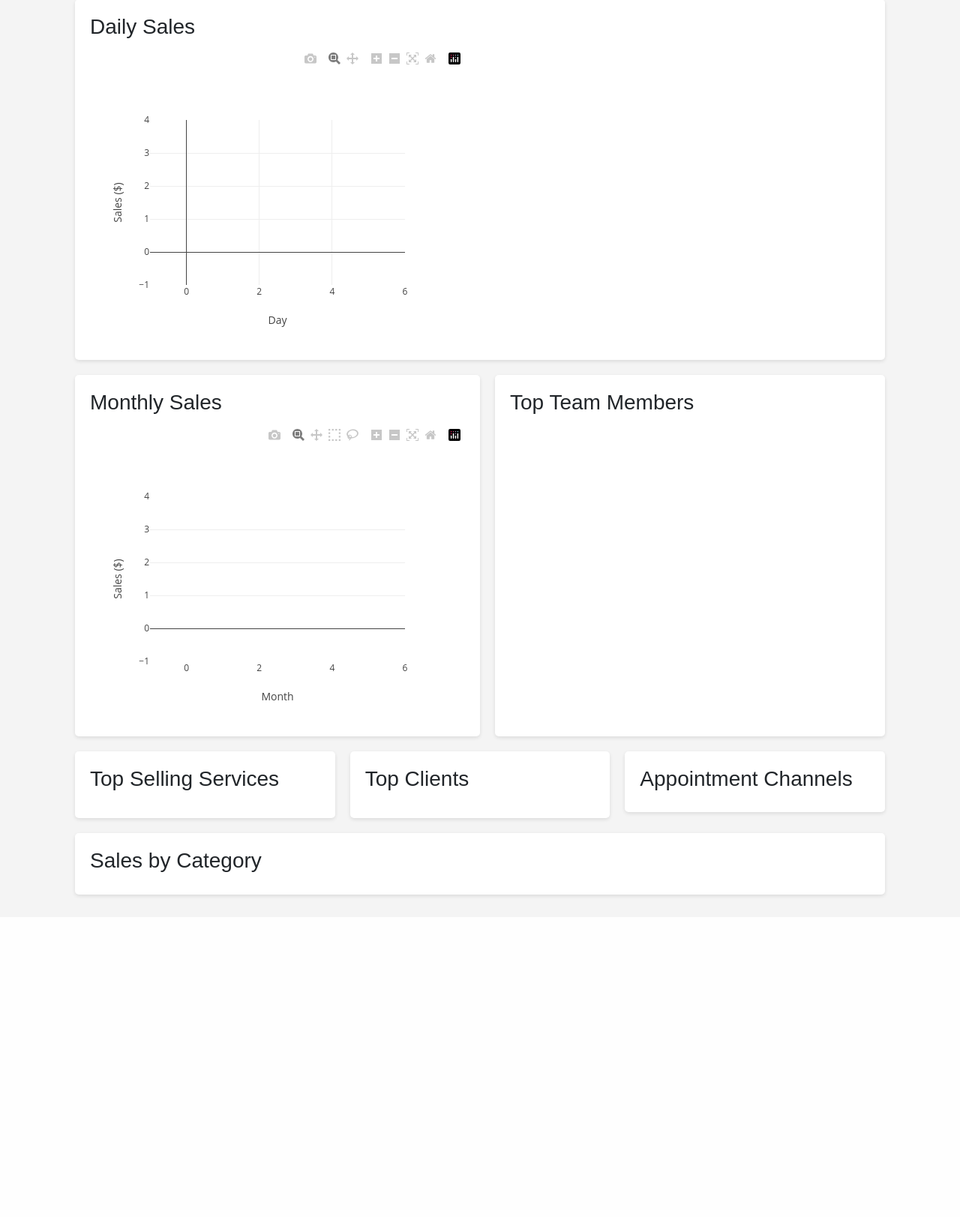
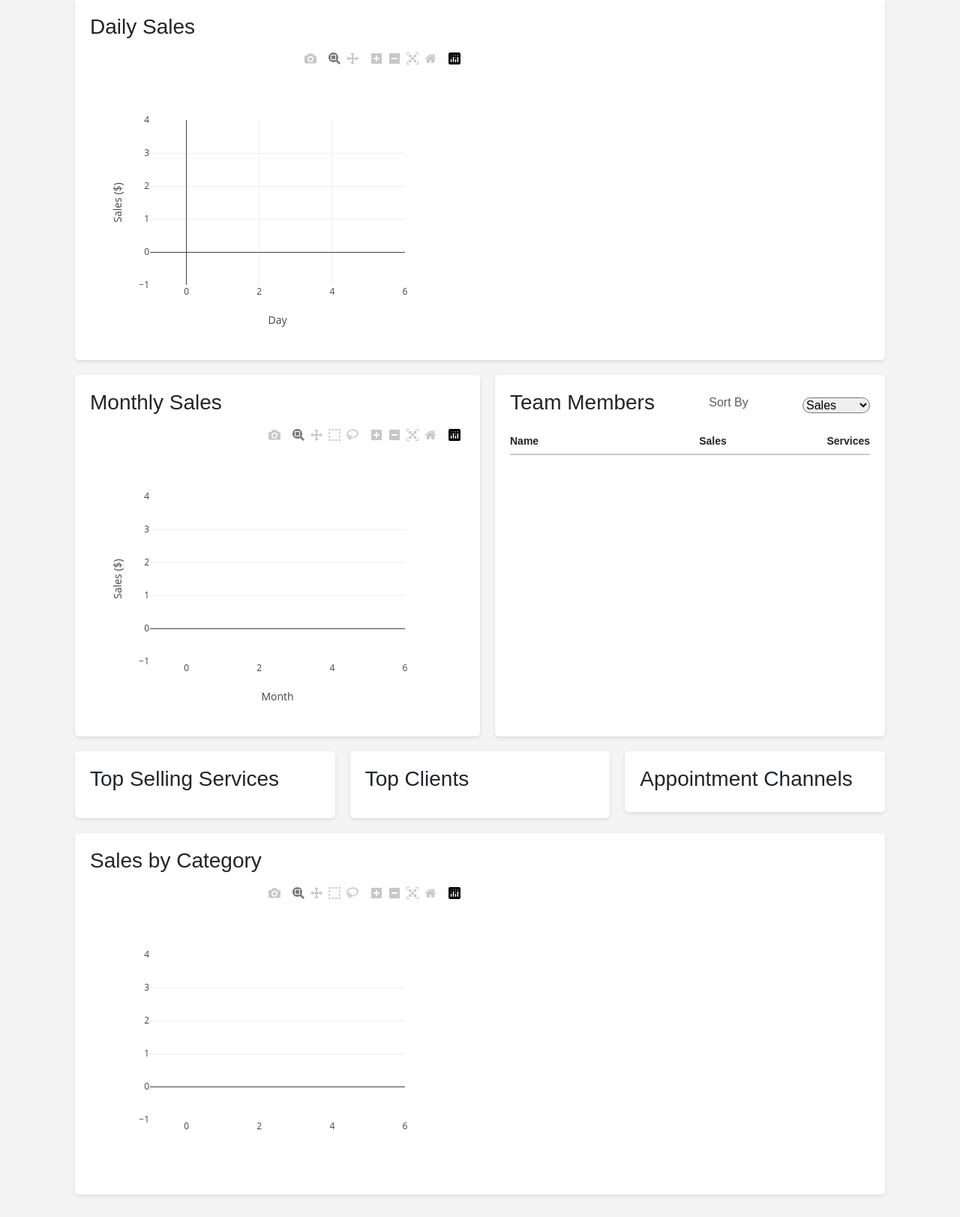
Before and after one commit to dagimg16/zela-sales-dashboard, a Flask app: page / in a window 1280 px wide. Shown: the part 257-1880 px from the top of the page at 75% size. Before the commit the page ends 1455 px from the top, so only its background shows below. Run offline with Flask 3, Linux system fonts and the light colour scheme; data that the repository does not hold is empty; some libraries are stand-ins or nearby versions.

Commit message:
added soryby option for team members box

```diff
--- a/app.py
+++ b/app.py
@@ -141,17 +141,18 @@ def get_top_team_members():
     year = request.args.get('year')
     month = request.args.get('month')
     branch = request.args.get('store')
+    sort_column = request.args.get('sort')
 
-    query = """
-        SELECT "Team member" as name, SUM("Total sales") as MonthlySales,  COUNT(DISTINCT ("Sale no.")) as "NumberOfSales"
-        FROM sales_data
-        WHERE Store = ?
-            AND strftime('%Y', Date) = ?
-            AND strftime('%m', Date) = ?
-        GROUP BY "Team member"
-        ORDER BY MonthlySales DESC
-        LIMIT 5
-        """
+    query = f"""
+    SELECT "Team member" as name, SUM("Total sales") as Sales, COUNT(DISTINCT ("Sale no.")) as Services
+    FROM sales_data
+    WHERE Store = ?
+        AND strftime('%Y', Date) = ?
+        AND strftime('%m', Date) = ?
+    GROUP BY "Team member"
+    ORDER BY {sort_column} DESC
+    LIMIT 5
+    """
     args= (branch,year, month)
     top_members = query_db(query, args)
     return  jsonify(top_members)
@@ -170,7 +171,7 @@ def get_sales_by_category():
             AND strftime('%m', Date) = ?
         GROUP BY Category
         ORDER BY MonthlySales DESC
-        LIMIT 5
+        LIMIT 10
         """
     args= (branch,year, month)
     category_sales = query_db(query, args)
--- a/static/css/style.css
+++ b/static/css/style.css
@@ -19,7 +19,12 @@
     direction: ltr;
     width: 80px;
 }
-
+.sort-dropdown {
+    border-radius: 2rem;
+    font-size: 1rem;
+    text-align: left !important;
+    width:90px
+}
 body {
     font-family: Arial, sans-serif;
     margin: 0;
@@ -78,3 +83,32 @@ font-weight: bold;
 .client-sales {
 font-weight: bold;
 }
+#topMembers {
+    margin-top: 10px;
+}
+
+.team-member {
+    display: flex;
+    justify-content: space-between;
+    padding: 6px 0;
+    border-bottom: 1px solid #eee;
+    font-size: 14px;
+}
+
+.team-header {
+    font-weight: bold;
+    border-bottom: 2px solid #ccc;
+    margin-bottom: 5px;
+}
+
+.member-name,
+.member-sales,
+.member-services {
+    width: 20.3%; /* Even spacing */
+    text-align: left;
+}
+
+.member-sales,
+.member-services {
+    text-align: right;
+}
--- a/static/js/script.js
+++ b/static/js/script.js
@@ -7,6 +7,7 @@ const monthMap = {
 let selectedStore = 1;
 let selectedYear = 2025;
 let selectedMonth = "04";
+let sortby = "Sales"
 
 // Wait until the DOM is fully loaded
 document.addEventListener("DOMContentLoaded", () => {
@@ -24,7 +25,10 @@ document.addEventListener("DOMContentLoaded", () => {
         monthChanged(e.target.value);
     });
 
-    changeFiltersAndDashboard(selectedStore, selectedYear, selectedMonth);
+    document.getElementById("sortTeamBy").addEventListener("change", (e) => {
+        sortbyChanged(e.target.value);
+    });
+    changeFiltersAndDashboard(selectedStore, selectedYear, selectedMonth, sortby);
 
 });
 
@@ -53,7 +57,7 @@ function changeFiltersAndDashboard(store, year, month) {
 
             populateMonthDropdown(monthList, monthToUse);
 
-            updateDashboard(selectedStore, selectedYear, selectedMonth);
+            updateDashboard(selectedStore, selectedYear, selectedMonth, sortby);
         });
 
 }
@@ -97,14 +101,20 @@ function yearChanged(newYear) {
             const monthToUse = monthList[0];
             selectedMonth = monthToUse;
             populateMonthDropdown(monthList, monthToUse);
-            updateDashboard(selectedStore, selectedYear, selectedMonth);
+            updateDashboard(selectedStore, selectedYear, selectedMonth, sortby);
         });
 }
 function monthChanged(newMonth) {
     selectedMonth = newMonth;
-    updateDashboard(selectedStore, selectedYear, selectedMonth);
+    updateDashboard(selectedStore, selectedYear, selectedMonth, sortby);
 }
-function updateDashboard(selectedStore, selectedYear, selectedMonth) {
+function sortbyChanged(newSortby){
+    sortby = newSortby
+    updateDashboard(selectedStore, selectedYear, selectedMonth, sortby)
+}
+
+
+function updateDashboard(selectedStore, selectedYear, selectedMonth, sortby) {
     console.log(`selected store is :${selectedStore}`)
     console.log(`selected year is :${selectedYear}`)
     console.log(`selected month is :${selectedMonth}`)
@@ -117,10 +127,12 @@ function updateDashboard(selectedStore, selectedYear, selectedMonth) {
 
     plotMonthlyChart(selectedStore, selectedYear);
 
-    displayTopTeamMembers(selectedStore, selectedYear, selectedMonth);
+    displayTopTeamMembers(selectedStore, selectedYear, selectedMonth, sortby);
 
     // Top Clients Table function
     topClientsData(selectedStore, selectedYear, selectedMonth);
+
+    plotSalesbyCategory(selectedStore, selectedYear, selectedMonth);
 
 
 }
@@ -204,22 +216,31 @@ function plotMonthlyChart(selectedStore, selectedYear) {
 
 };
 
-function displayTopTeamMembers(selectedStore, selectedYear, selectedMonth) {
-    fetch(`/api/top-team-members?store=${selectedStore}&year=${selectedYear}&month=${selectedMonth}`)
+function displayTopTeamMembers(selectedStore, selectedYear, selectedMonth, sortby) {
+    fetch(`/api/top-team-members?store=${selectedStore}&year=${selectedYear}&month=${selectedMonth}&sort=${sortby}`)
         .then(res => res.json())
         .then(members => {
             console.log("fetched team members data successfully");
-            console.log(members)
 
             const topMembersBox = document.getElementById("topMembers");
             topMembersBox.innerHTML = "";
+
+            const header = document.createElement("div");
+            header.classList.add("team-member", "team-header");
+            header.innerHTML = `
+                <span class="member-name"><strong>Name</strong></span>
+                <span class="member-sales"><strong>Sales</strong></span>
+                <span class="member-services"><strong>Services</strong></span>
+                `;
+            topMembersBox.appendChild(header);
 
             members.forEach(member => {
                 const row = document.createElement("div");
                 row.classList.add('team-member');
                 row.innerHTML =`
                     <span class="member-name">${member.name}</span>
-                    <span clss="member-sales">$${member.MonthlySales.toLocaleString()}</span>`;
+                    <span clss="member-sales">$${member.Sales.toLocaleString()}</span>
+                    <span clss="member-services">${member.Services.toLocaleString()}</span>`;
                 topMembersBox.appendChild(row);
             });
 
@@ -232,7 +253,6 @@ function topClientsData(selectedStore, selectedYear, selectedMonth){
         .then(res => res.json())
         .then(topClients => {
             console.log("Fetched top clients data successfully");
-            console.log(topClients);
 
             const topClientsBox = document.getElementById("clientsBox");
             topClientsBox.innerHTML = "";
@@ -249,3 +269,34 @@ function topClientsData(selectedStore, selectedYear, selectedMonth){
         })
         .catch(error => console.error('Error fetching top clients data:', error));
 }
+
+function plotSalesbyCategory(selectedStore, selectedYear, selectedMonth){
+     fetch(`/api/sales-by-category?store=${selectedStore}&year=${selectedYear}&month=${selectedMonth}`)
+     .then(res => res.json())
+     .then(categorySales=> {
+        console.log("fetched sales-by-category data successfully");
+        console.log(categorySales)
+        const category = categorySales.map(cat => cat.Category).reverse();
+        const sales = categorySales.map(sal => sal.MonthlySales).reverse();
+
+        let barData = [{
+            x: sales,
+            y: category,
+            type : "bar",
+            orientation: "h"
+          }]
+
+          let barlayout = {
+            width: 500,
+            height: 400
+          };
+
+
+          Plotly.newPlot("CategorySalesChart", barData, barlayout)
+
+
+
+     })
+     .catch(error => console.error('Error fetching sales-by-category data:', error));
+;
+}
--- a/templates/index.html
+++ b/templates/index.html
@@ -53,10 +53,17 @@
             <h3>Monthly Sales</h3>
             <div id="monthlySalesChart"></div>
         </div>
-        <div id="topTeamMembers" class="kpis-box">
-            <h3>Top Team Members</h3>
+        <div class="kpis-box">
+            <div style="display: flex; justify-content: space-between; align-items: center;">
+              <h3>Team Members</h3>
+              <h6 class="card-title mb-2 text-muted">Sort By</h6>
+              <select id="sortTeamBy" class="sort-dropdown">
+                <option value="sales">Sales</option>
+                <option value="services">Services</option>
+              </select>
+            </div>
             <div id="topMembers"></div>
-        </div>
+          </div>
         <div id="topCategorySales" class="kpis-box chart">
             <h3>Top Selling Services</h3>
             <p id="topCategory"></p>
@@ -71,7 +78,7 @@
         </div>
         <div class="kpis-box chart">
             <h3>Sales by Category</h3>
-            <!-- Bar chart will go here -->
+            <div id="CategorySalesChart"> </div>
         </div>
     </div>
 
```
